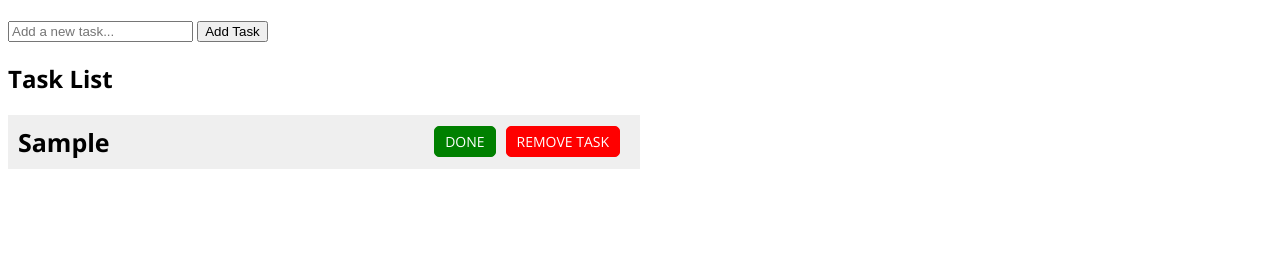
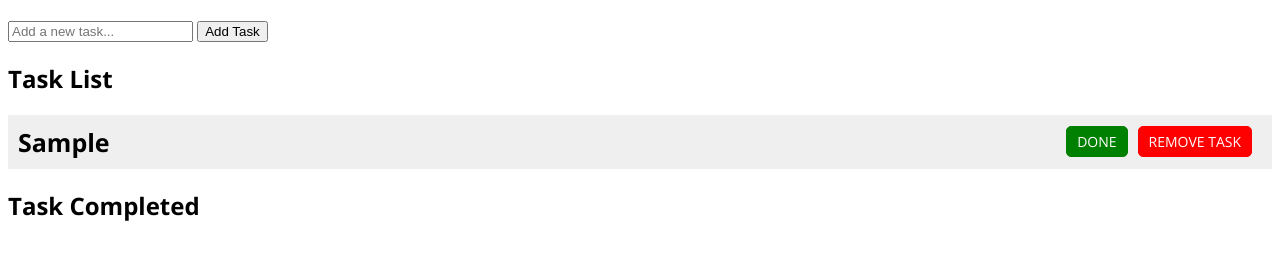
Before and after one commit to Julian1936/jQueryTodo, a plain HTML site: page index.html in a window 1280 px wide. Both pictures are taken after typing "Sample" into the empty fields and a click on the button "Add Task". Shown: the part 67-326 px from the top of the page. Drawn offline with nearby package versions, Linux system fonts and the light colour scheme.

Commit message:
Updated js code to reflect a nicer layout shown to me by Andy and updated the index to have a completed list section

```diff
--- a/index.html
+++ b/index.html
@@ -14,13 +14,18 @@
     <h1>jQuery ToDo</h1>
 
     <div id="add-task-wrapper">
-        <input id="add-task" type="text" placeholder="Add a new task...">
+        <input id="task-input" type="text" placeholder="Add a new task...">
         <button id="add-task-btn">Add Task</button>
     </div>
 
-    <div id="task-list-wrapper">
+    <div class="task-list-wrapper">
         <h2>Task List</h2>
         <ul id="task-list"></ul>
+    </div>
+
+    <div class="task-list-wrapper">
+        <h2>Task Completed</h2>
+        <ul id="tasks-completed"></ul>
     </div>
 
     <script src="https://code.jquery.com/jquery-3.6.0.min.js" integrity="sha256-/xUj+3OJU5yExlq6GSYGSHk7tPXikynS7ogEvDej/m4=" crossorigin="anonymous"></script>
--- a/js/todo.js
+++ b/js/todo.js
@@ -1,19 +1,28 @@
-jQuery(document).on('click', '#add-task-btn', function(){
-    var taskToAdd = jQuery('#add-task').val();
-    var dataTaskName = taskToAdd.replace(/\s+/g, '-').toLowerCase();
-    if(taskToAdd != '') {
-        jQuery('#task-list').append('<li data-task_name="'+dataTaskName+'"><span class="task-name">'+taskToAdd+'</span> <span class="task-btn complete-task">Done</span><span id="'+dataTaskName+'" class="task-btn remove-task">Remove Task</span></li>');
-    	jQuery('#add-task').val('');
-    } else {
+var $taskInput = $('#task-input');
+var $taskList = $('#task-list');
+var $tasksCompleteList = $('#tasks-completed');
+
+$(document).on('click', '#add-task-btn', function(){
+    var taskText = $taskInput.val();
+    if (taskText === '') {
         alert('No task entered');
+        return;
     }
+    var $task = $('<li />');
+    $('<span />', { class: 'task-name' }).text(taskText).appendTo($task);
+    $('<span />', { class: 'task-btn complete-task' }).text('Done').appendTo($task);
+    $('<span />', { class: 'task-btn remove-task' }).text('Remove task').appendTo($task);
+
+    $taskList.append($task);
+    $taskInput.val('');
+
+    console.log($taskList.html());
 });
 
-jQuery(document).on('click', '.complete-task', function(){
-    jQuery(this).text('Task Complete');
+$(document).on('click', '.complete-task', function(){
+    $(this).text('Task Complete');
 });
 
-jQuery(document).on('click', '.remove-task', function(){
-	var dataName = jQuery(this).attr('id');
-	jQuery('li[data-task_name="'+dataName+'"]').remove();
+$(document).on('click', '.remove-task', function(){
+    $(this).parent('li').remove();
 });
```
